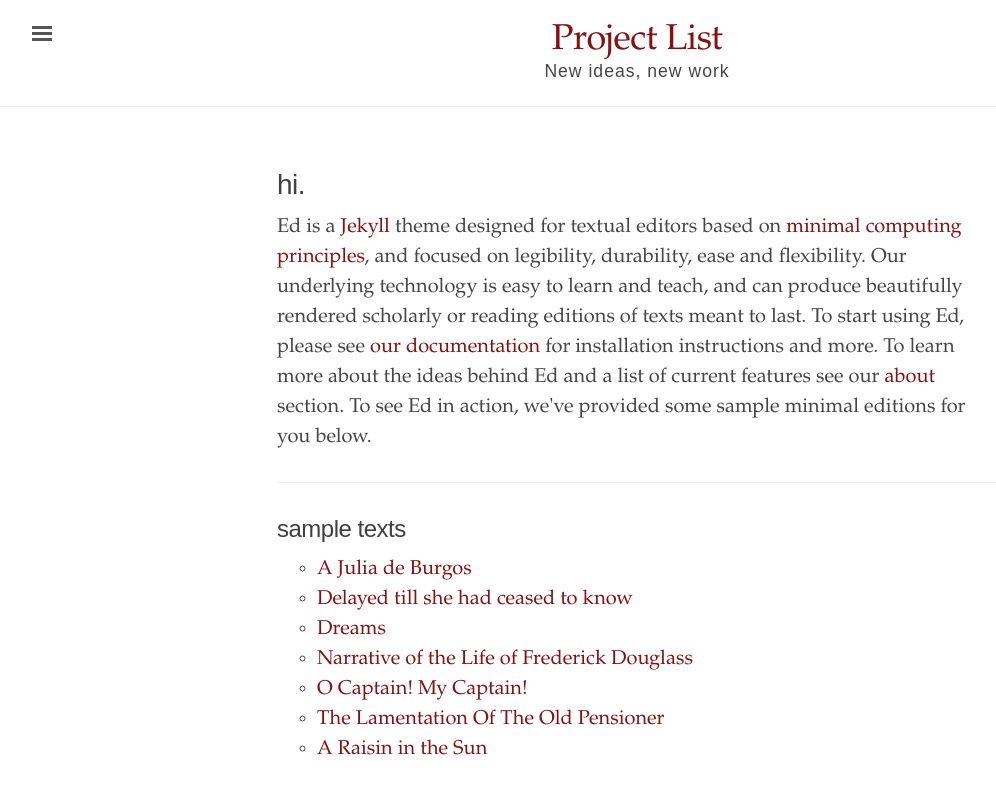
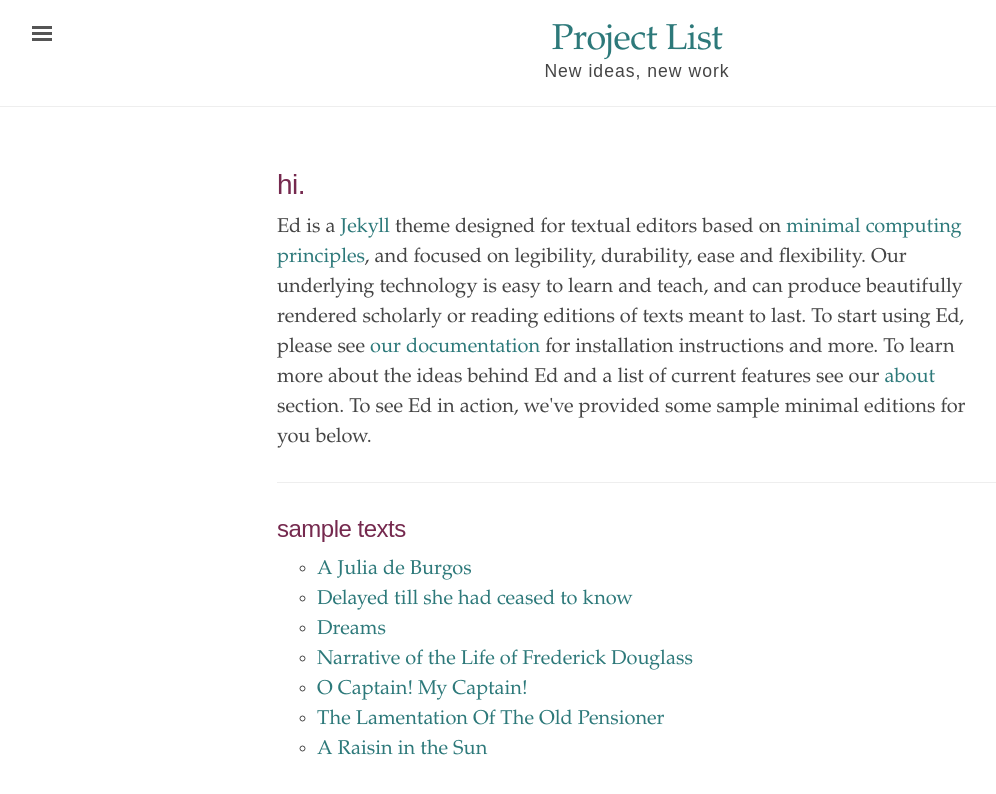
Before and after one commit to ylimem/ed, a Jekyll site: the page built from index.html, in a window 1280 px wide. Shown: the top 794 px of the page, without its empty margins (3-999 px from the left). Built offline with Jekyll 4.4.1, drawn with Linux system fonts in a browser that asks for light colours.

Commit message:
Update style.scss
change link and header color

```diff
--- a/assets/css/style.scss
+++ b/assets/css/style.scss
@@ -22,8 +22,8 @@ $regular-font-size: 1.25em; /* 20px / 16px = 1.25em; support text resizing in al
 */
 
 $text-color: #454545;
-$heading-color: #404040;
-$link-color: #841212;
+$heading-color: #75294e;
+$link-color: #2d797a;
 
 @import "ed";
 @import "syntax";
```
